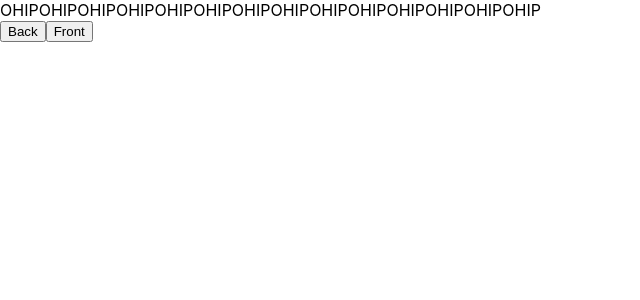
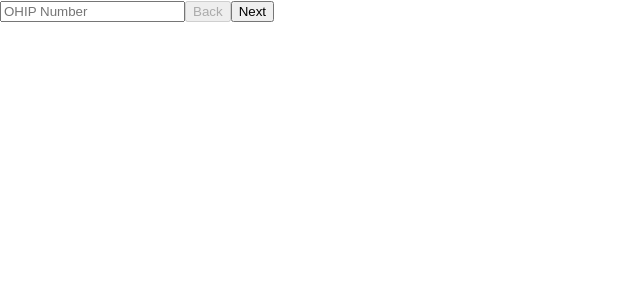
Before and after one commit to DavidrMur/ImmuTrack-Mobile, a React (Create React App) app in the folder web/: page /signup in a window 1280 px wide. Shown: the top 300 px of the page, without its empty margins (0-640 px from the left). Built offline with nearby package versions, Linux system fonts and the light colour scheme.

Commit message:
patient view signup layout

```diff
--- a/web/src/components/SignupPage/SignupPageComponents.js
+++ b/web/src/components/SignupPage/SignupPageComponents.js
@@ -1,15 +1,15 @@
 import React from 'react';
 
 const SignupOHIP = (props) => {
-    return (<div>
-        OHIPOHIPOHIPOHIPOHIPOHIPOHIPOHIPOHIPOHIPOHIPOHIPOHIPOHIP
-    </div>)
+    return (
+        <input type="text" placeholder="OHIP Number" />
+    )
 };
 
 const SignupSCN = (props) => {
-    return (<div>
-        SCN
-    </div>)
+    return (
+        <input type="text" placeholder="SCN - Back of Healthcard" />
+    )
 };
 
 const SignupOwner = (props) => {
--- a/web/src/components/SignupPage/SignupPagePatient.js
+++ b/web/src/components/SignupPage/SignupPagePatient.js
@@ -37,9 +37,9 @@
         return (
             <div>
                 {signupView}
-                {/* TODO: Make into a component */}
-                <button onClick={() => this.setState({pageCount: this.state.pageCount - 1})}>Back</button>
-                <button onClick={() => this.setState({pageCount: this.state.pageCount + 1})}>Front</button>
+                {/* TODO: Make into a component (do we really need to?)*/}
+                <button onClick={() => this.setState({pageCount: this.state.pageCount - 1})} disabled ={this.state.pageCount === 1} >Back</button>
+                <button onClick={() => this.setState({pageCount: this.state.pageCount + 1})}>Next</button>
             </div>
         )
     }
```
